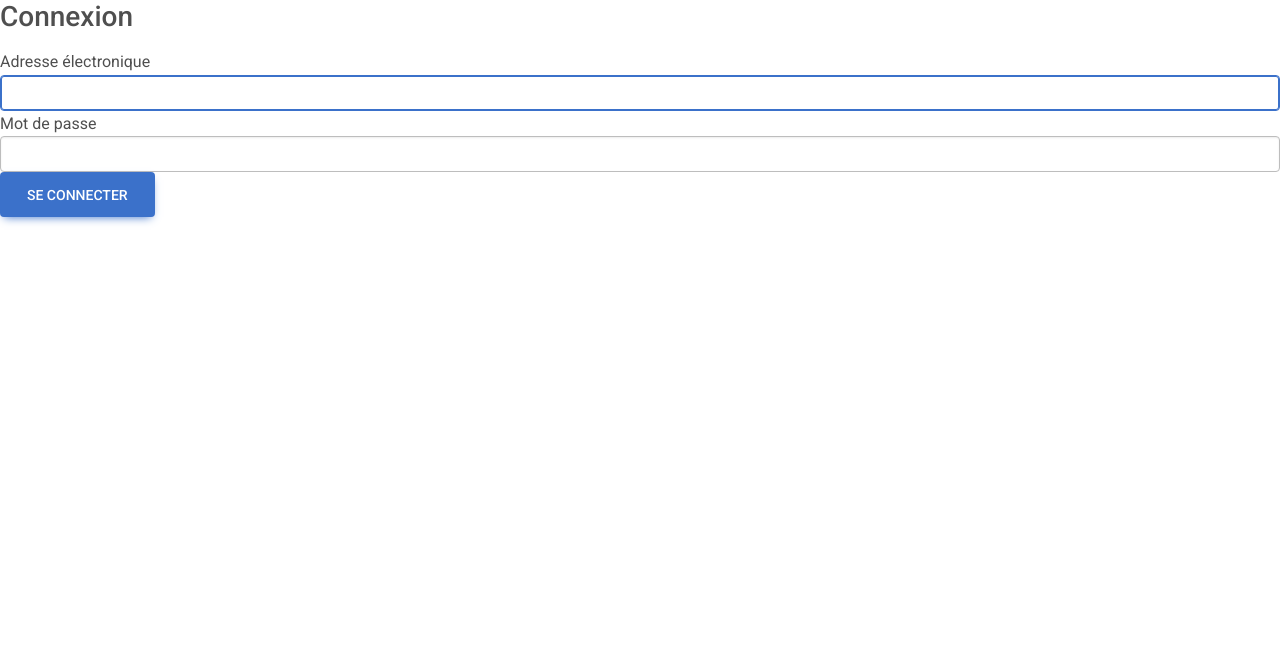
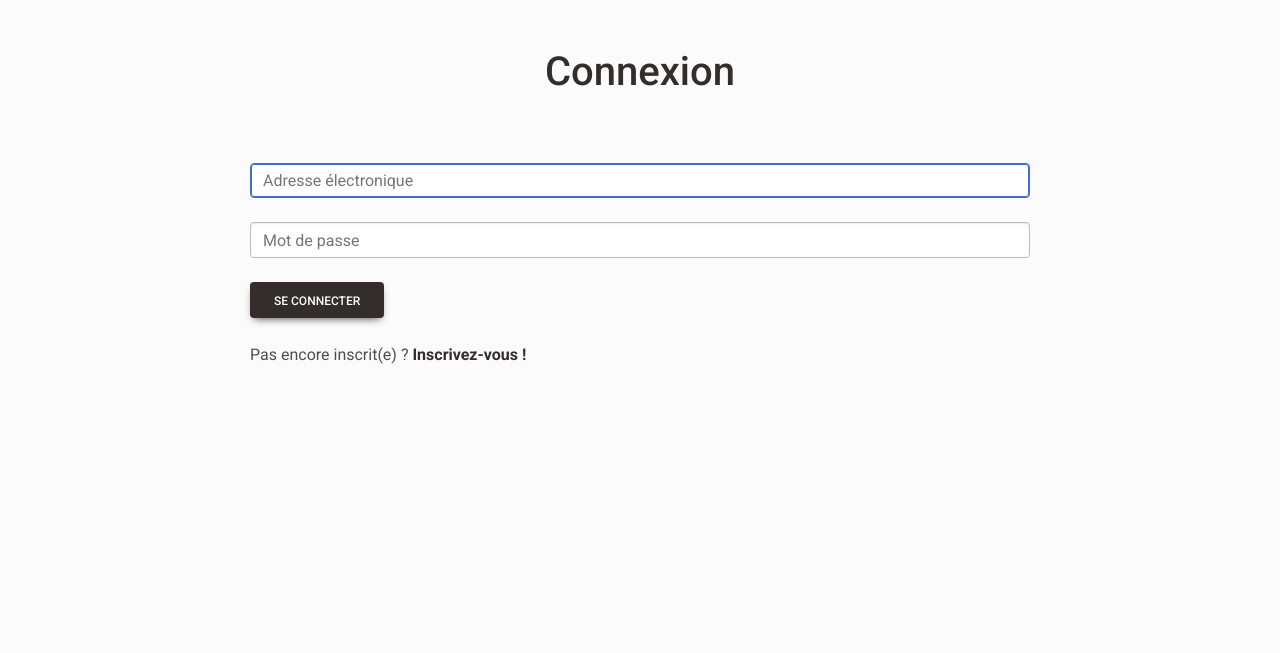
Before and after one commit to 0xArthem/reseau-social-symfony, a Symfony app: template templates/security/login.html.twig in a window 1280 px wide. Shown: the part 67-720 px from the top of the page. Run offline with Twig, Linux system fonts and the light colour scheme; the template is opened without the code that fills it, so the values that code supplies are empty; some libraries are stand-ins or nearby versions; some web fonts are replaced.

Commit message:
43 - Design du formulaire de connexion

```diff
--- a/src/Form/RegistrationFormType.php
+++ b/src/Form/RegistrationFormType.php
@@ -148,7 +148,7 @@ class RegistrationFormType extends AbstractType
                 ],
             ])
             ->add('submit', SubmitType::class, [
-                'label' => 'Envoyer',
+                'label' => 'S\'inscrire',
                 'attr' => [
                     'class' => 'btn btn-dark'
                 ]
--- a/templates/security/login.html.twig
+++ b/templates/security/login.html.twig
@@ -4,11 +4,14 @@
 {% endblock %}
 
 {% block body %}
+	<div class="div-global">
+		<h1 class="text-center text-dark pt-5">{{ block('title')}}</h1>
+
+		<section class="form-log">
 			{% if app.user %}
 				<div class="mb-3">
 					Vous êtes déjà connecté(e) en tant que
-			{{ app.user.firstname }}
-			{{ app.user.lastname }},
+					{{ app.user.username }}
 					<a href="{{ path('app_logout') }}">déconnectez-vous.</a>
 				</div>
 			{% else %}
@@ -17,19 +20,32 @@
 						<div class="alert alert-danger">{{ error.messageKey|trans(error.messageData, 'security') }}</div>
 					{% endif %}
 
+					<div class="row mt-4">
+						<div class="col">
+							<input placeholder="Adresse électronique" type="email" value="{{ last_username }}" name="email" id="inputEmail" class="form-control" autocomplete="email" required autofocus>
+						</div>
+					</div>
 
-			<h1 class="h3 mb-3 font-weight-normal">Connexion</h1>
-			<label for="inputEmail">Adresse électronique</label>
-			<input type="email" value="{{ last_username }}" name="email" id="inputEmail" class="form-control" autocomplete="email" required autofocus>
-			<label for="inputPassword">Mot de passe</label>
-			<input type="password" name="password" id="inputPassword" class="form-control" autocomplete="current-password" required>
+					<div class="row mt-4">
+						<div class="col">
+							<input placeholder="Mot de passe" type="password" name="password" id="inputPassword" class="form-control" autocomplete="current-password" required>
+						</div>
+					</div>
 
 					<input type="hidden" name="_csrf_token" value="{{ csrf_token('authenticate') }}">
 
-			<button class="btn btn-lg btn-primary" type="submit">
+					<button class="btn btn-dark mt-4" type="submit">
 						Se connecter
 					</button>
+				</form>
 
-		</form>
+				<section class="mt-4">
+					<p>
+						Pas encore inscrit(e) ?
+						<a href="{{ path('app_register') }}" class="text-dark fw-bold">Inscrivez-vous !</a>
+					</p>
+				</section>
 			{% endif %}
+		</section>
+	</div>
 {% endblock %}
```
Also changed, not shown: templates/registration/register.html.twig (+7 -0 lines). Lines whose indentation alone changed are shown as unchanged.
